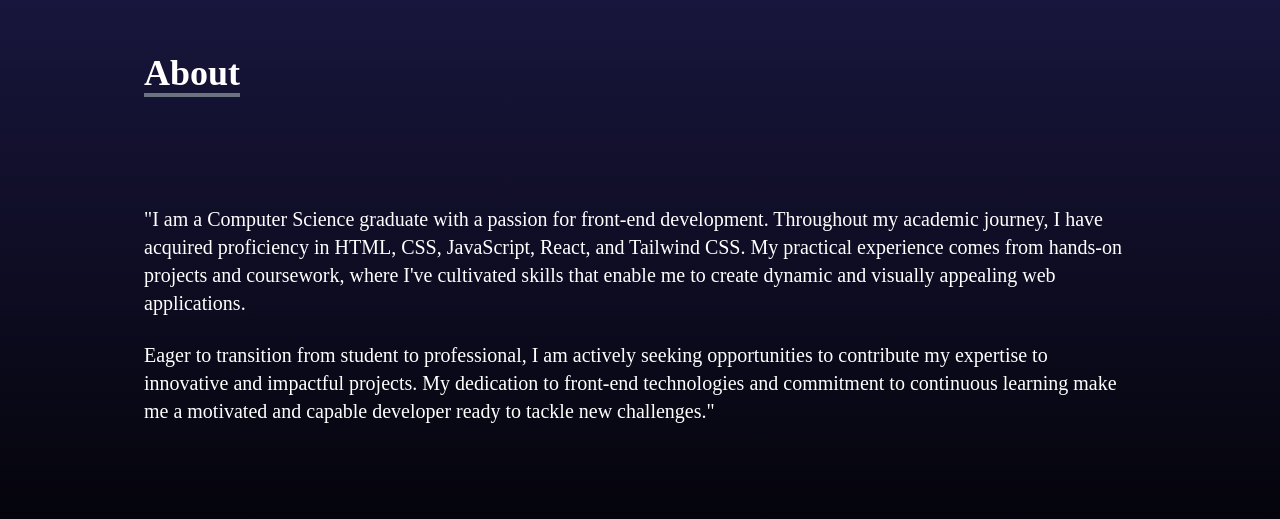
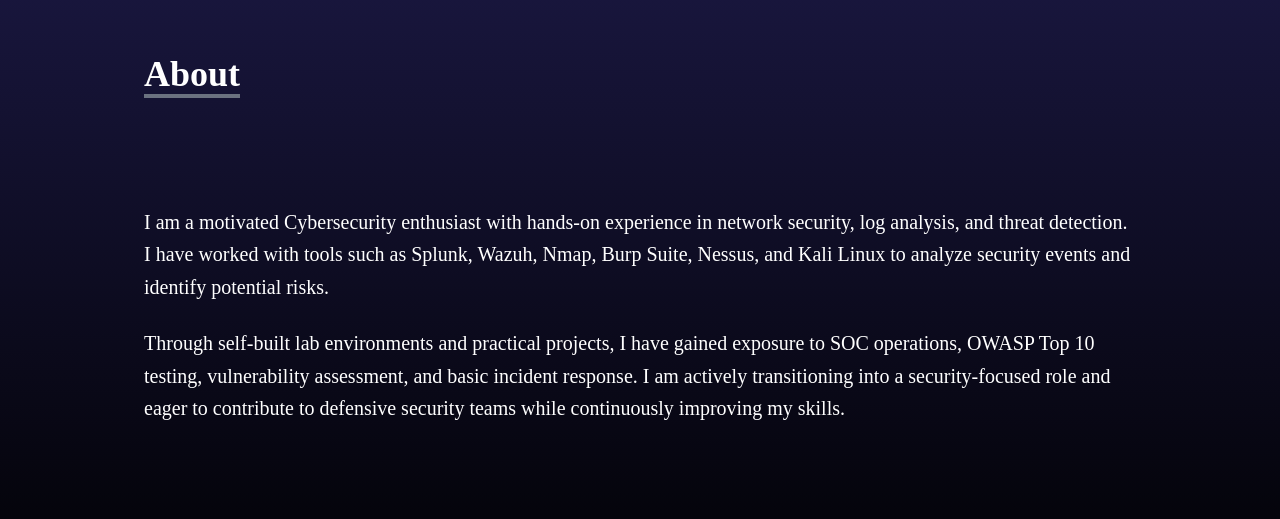
Before and after one commit to Jagadeesh825/portfolio, a React (Create React App) app: page / in a window 1280 px wide. Shown: the part 961-1480 px from the top of the page. Built offline with nearby package versions, Linux system fonts and the light colour scheme.

Commit message:
Enhance About component with cybersecurity details
Updated the About component to include additional information about cybersecurity experience and skills.

```diff
--- a/src/components/About.jsx
+++ b/src/components/About.jsx
@@ -2,22 +2,34 @@
 
 const About = () => {
   return (
-    <div name="about" className="w-full h-screen bg-gradient-to-t flex from-black to-indigo-950 mb-0">
-        <div className="max-w-screen-lg p-4 mx-auto flex flex-col justify-center w-full h-full">
-          <div
-               className='pb-8'>
-            <p className='text-4xl font-extrabold inline border-b-4 border-gray-500 font-new text-white'>About</p>
-          </div>
-           <p className='text-xl mt-20 font-new  text-white'>
+    <div
+      name="about"
+      className="w-full h-screen bg-gradient-to-t flex from-black to-indigo-950 mb-0"
+    >
+      <div className="max-w-screen-lg p-4 mx-auto flex flex-col justify-center w-full h-full">
+        <div className="pb-8">
+          <p className="text-4xl font-extrabold inline border-b-4 border-gray-500 font-new text-white">
+            About
+          </p>
+        </div>
 
+        <p className="text-xl mt-20 font-new text-white leading-relaxed">
+          I am a motivated Cybersecurity enthusiast with hands-on experience in
+          network security, log analysis, and threat detection. I have worked
+          with tools such as Splunk, Wazuh, Nmap, Burp Suite, Nessus, and Kali
+          Linux to analyze security events and identify potential risks.
+        </p>
 
+        <br />
 
-"I am a Computer Science graduate with a passion for front-end development. Throughout my academic journey, I have acquired proficiency in HTML, CSS, JavaScript, React, and Tailwind CSS. My practical experience comes from hands-on projects and coursework, where I've cultivated skills that enable me to create dynamic and visually appealing web applications.
-           </p>
-           <br/>
-           <p className='text-xl font-new  text-white'>
-           Eager to transition from student to professional, I am actively seeking opportunities to contribute my expertise to innovative and impactful projects. My dedication to front-end technologies and commitment to continuous learning make me a motivated and capable developer ready to tackle new challenges."           </p>
-       </div>
+        <p className="text-xl font-new text-white leading-relaxed">
+          Through self-built lab environments and practical projects, I have
+          gained exposure to SOC operations, OWASP Top 10 testing, vulnerability
+          assessment, and basic incident response. I am actively transitioning
+          into a security-focused role and eager to contribute to defensive
+          security teams while continuously improving my skills.
+        </p>
+      </div>
     </div>
   )
 }
```
